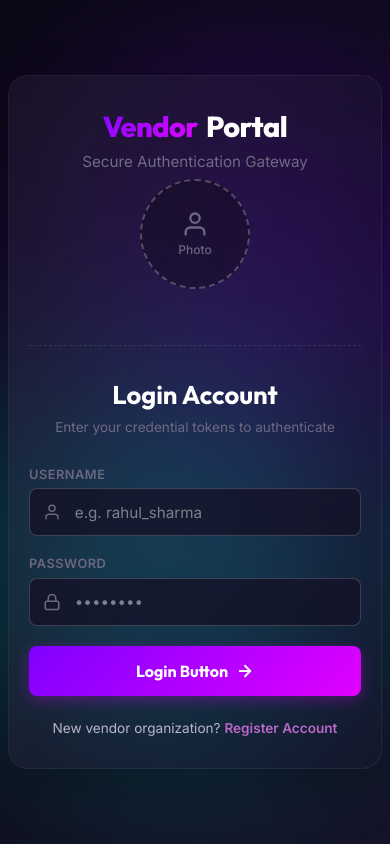
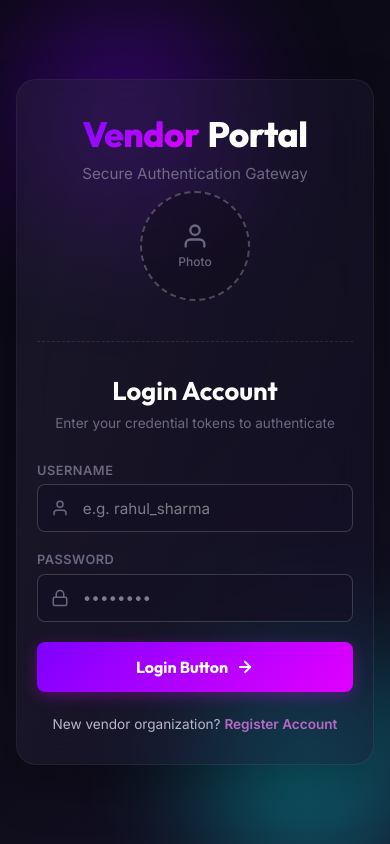
Before and after one commit to KhushiSiddhapura/VendorBridge, a PHP site: page /login/login.html in a window 390 px wide; the page is wider, and only the part inside the window is pictured. Run offline with PHP 8.4, Linux system fonts and the light colour scheme.

Commit message:
added register and login page

```diff
--- a/login/login.css
+++ b/login/login.css
@@ -11,11 +11,6 @@
     --panel-bg: rgba(25, 22, 45, 0.45);
     --panel-border: rgba(255, 255, 255, 0.07);
     --panel-border-hover: rgba(255, 255, 255, 0.15);
-
-    /* Neon gradients inspired by the mockup cursors/tags */
-    --accent-mantis: linear-gradient(135deg, #00f2fe 0%, #4facfe 100%);
-    --accent-goldfinch: linear-gradient(135deg, #f9d423 0%, #ff4e50 100%);
-    --accent-daksh: linear-gradient(135deg, #f02fc2 0%, #6094ea 100%);
 
     --primary-gradient: linear-gradient(135deg, #7f00ff 0%, #e100ff 100%);
     --primary-glow: rgba(225, 0, 255, 0.3);
@@ -46,6 +41,11 @@
     padding: 0;
 }
 
+html, body {
+    width: 100%;
+    overflow-x: hidden;
+}
+
 body {
     background: var(--bg-gradient);
     font-family: var(--font-body);
@@ -55,9 +55,8 @@ body {
     flex-direction: column;
     justify-content: center;
     align-items: center;
-    overflow-x: hidden;
     position: relative;
-    padding: 2rem 1rem;
+    padding: 1rem;
 }
 
 /* Background Ambient Lighting */
@@ -212,7 +206,7 @@ body::after {
     display: flex;
     flex-direction: column;
     align-items: center;
-    margin-bottom: 2rem;
+    margin-bottom: 1rem;
 }
 
 .photo-circle {
@@ -538,24 +460,20 @@ textarea.form-control {
 /* RESPONSIVE DESIGN */
 @media (max-width: 768px) {
     body {
-        padding: 1.5rem 0.5rem;
+        padding: 1.5rem 1rem;
     }
+
+    body::before, body::after {
+        width: 200px;
+        height: 200px;
+        filter: blur(60px);
+    }
+
+    body::before { top: 0; left: 0; }
+    body::after { bottom: 0; right: 0; }
 
     .glass-panel {
         padding: 2rem 1.25rem;
-    }
-
-    .form-grid {
-        grid-template-columns: 1fr;
-        gap: 1rem;
-    }
-
-    .grid-span-2 {
-        grid-column: span 1;
-    }
-
-    .vms-header h1 {
-        font-size: 1.8rem;
     }
 
     .pane-left {
```
Also changed, not shown: other parts of login/login.css (+14 -107 lines), register/register.css (+33 -65 lines).
